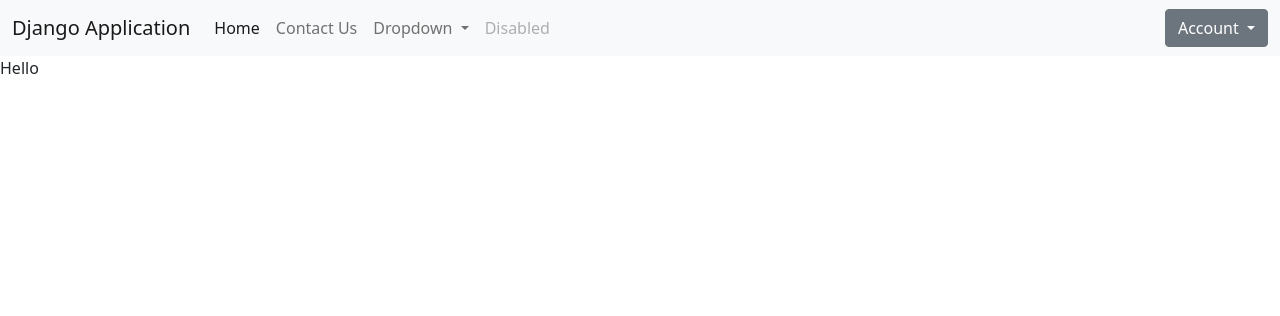
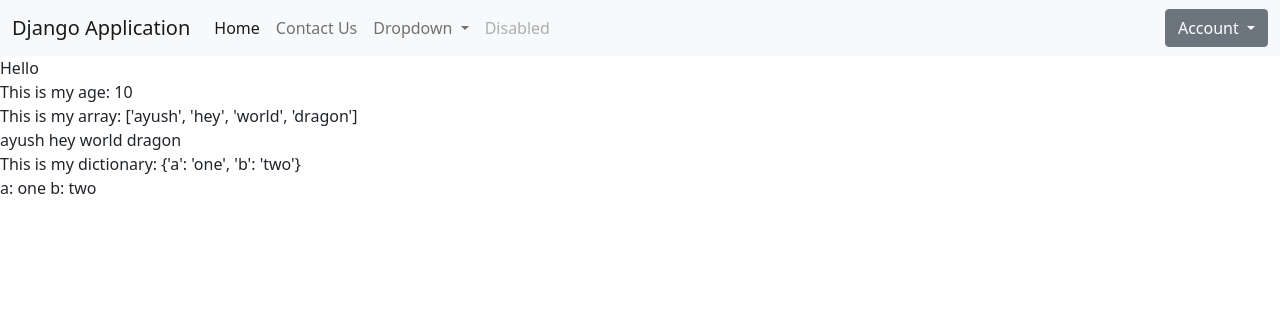
Before and after one commit to Ayush29Ayush/Mastering_Django, a Django app: page /index/ in a window 1280 px wide. Shown: the top 316 px of the page. Run offline with Django 5.2, Linux system fonts and the light colour scheme.

Commit message:
Added view and their respective urls

```diff
--- a/firstapp/templates/firstapp/index.html
+++ b/firstapp/templates/firstapp/index.html
@@ -8,4 +8,19 @@
 
 {% block body %}
     Hello
+    <br>
+    This is my age: {{age}}
+    <br>
+    This is my array: {{array}}
+    <br>
+    {% for i in array %}
+        {{i}}
+    {% endfor %}
+    <br>
+    This is my dictionary: {{dic}}
+    <br>
+    {% for key,value in dic.items %}
+        {{key}}: {{value}}
+    {% endfor %}
+
 {% endblock body %}
--- a/firstapp/urls.py
+++ b/firstapp/urls.py
@@ -2,5 +2,6 @@ from django.urls import path, include
 from . import views
 
 urlpatterns = [
-    path('index/', views.index, name="index"),
+    # path('index/', views.index, name="index"),
+    path('index/', views.Index.as_view(), name="index"),
 ]
--- a/firstapp/views.py
+++ b/firstapp/views.py
@@ -1,7 +1,34 @@
 from django.shortcuts import render, HttpResponse
+from django.views.generic import TemplateView
 
 
 # Create your views here.
-def index(request):
-    # return HttpResponse("<h1>Hello, Ayush...</h1>")
-    return render(request, 'firstapp/index.html')
+# def index(request):
+#     age = 20
+#     arr = ["ayush", "hey", "world", "dragon"]
+#     dic = {"a": "one", "b": "two"}
+
+#     context = {
+#         "age": age,
+#         "array": arr,
+#         "dic": dic
+
+#     }
+#     return render(
+#         request,
+#         "firstapp/index.html",
+#         context=context
+#     )
+#     # return HttpResponse("<h1>Hello</h1>")
+
+
+class Index(TemplateView):
+    template_name = "firstapp/index.html"
+
+    def get_context_data(self, **kwargs):
+        age = 10
+        arr = ["ayush", "hey", "world", "dragon"]
+        dic = {"a": "one", "b": "two"}
+        context_old = super().get_context_data(**kwargs)
+        context = {"age": age, "array": arr, "dic": dic, "context_old": context_old}
+        return context
```
